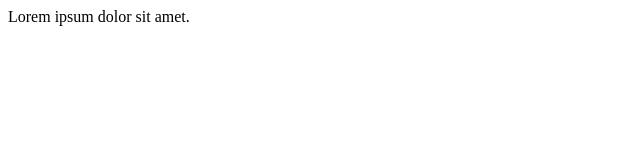
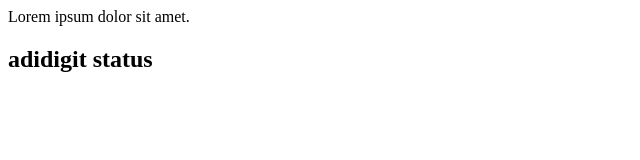
Before and after one commit to duckie105/du_an3, a plain HTML site: page index.html in a window 1280 px wide. Shown: the whole page, without its empty margins (0-640 px from the left). Drawn offline with Linux system fonts and the light colour scheme.

Commit message:
test commit

```diff
--- a/index.html
+++ b/index.html
@@ -7,5 +7,6 @@
   </head>
   <body>
     Lorem ipsum dolor sit amet.
+    <h2>adidigit status</h2>
   </body>
 </html>
```
